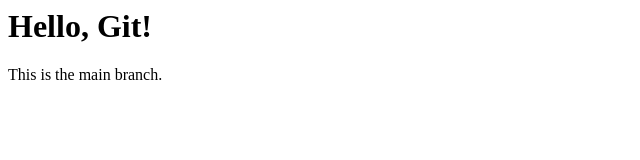
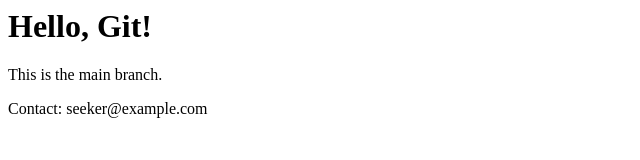
Before and after one commit to seeker-nadeem/git-practice-assignment, a plain HTML site: page index.html in a window 1280 px wide. Shown: the whole page, without its empty margins (0-640 px from the left). Drawn offline with Linux system fonts and the light colour scheme.

Commit message:
Add footer section

```diff
--- a/index.html
+++ b/index.html
@@ -1,2 +1,5 @@
 <h1>Hello, Git!</h1>
 <p>This is the main branch.</p>
+<footer>
+  <p>Contact: seeker@example.com</p>
+</footer>
```
